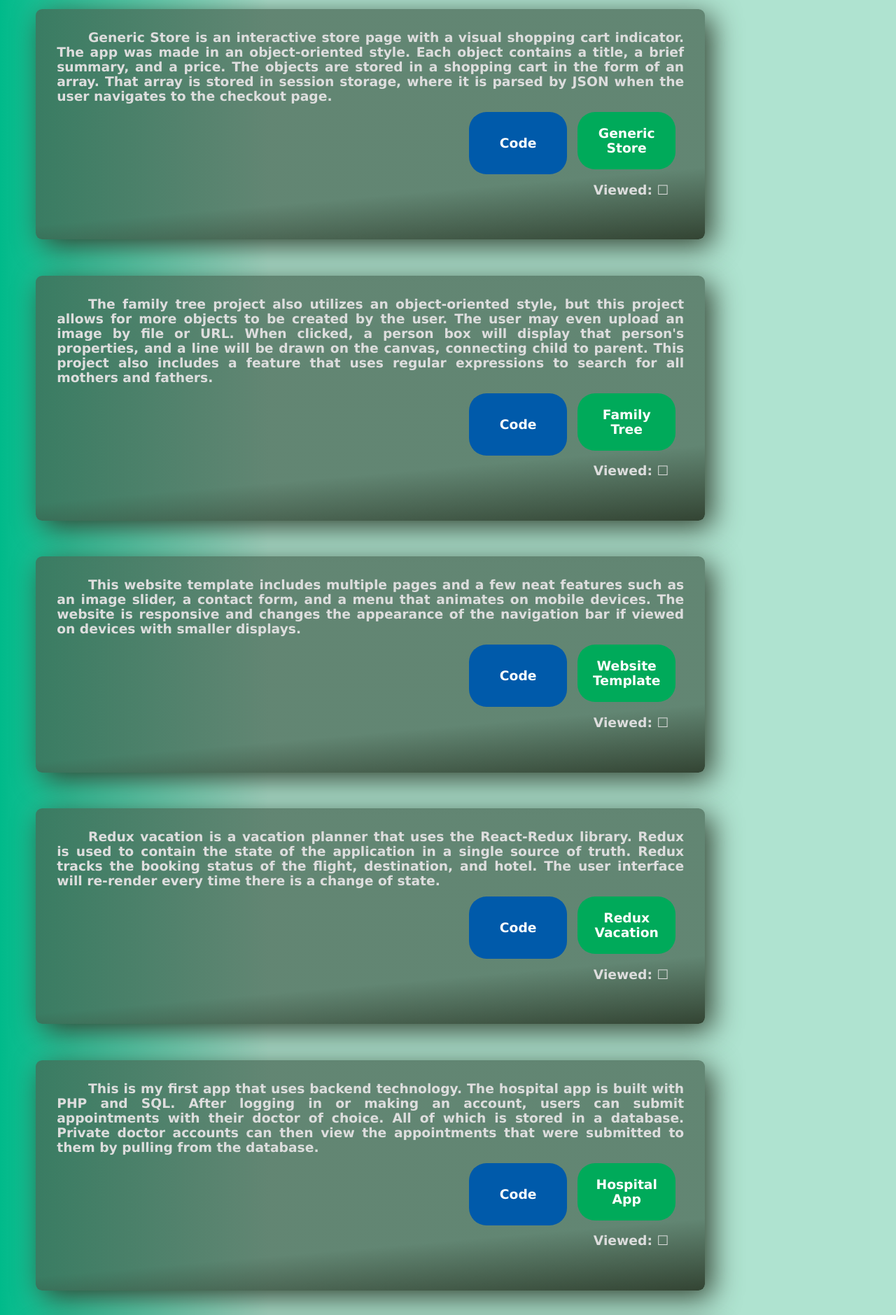
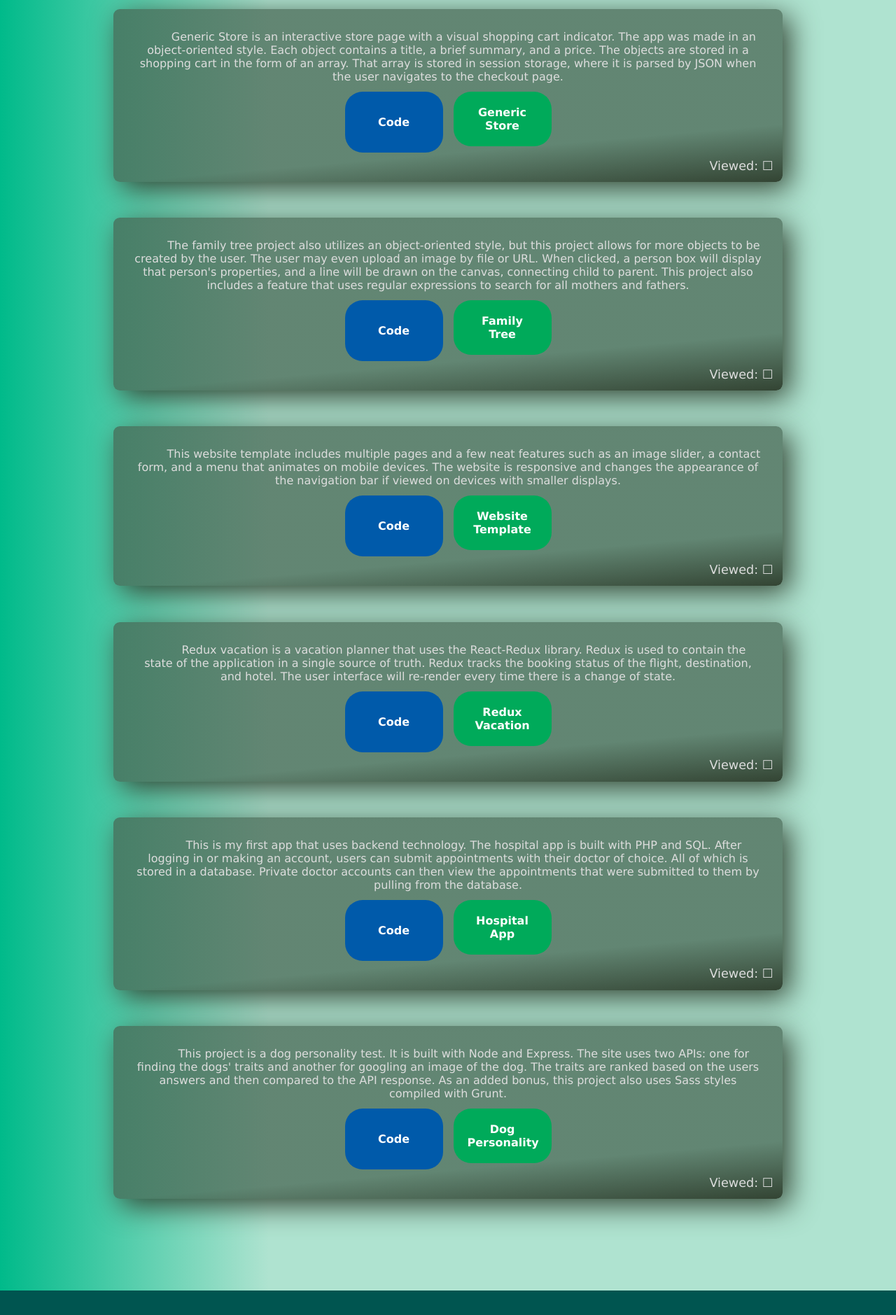
Before and after one commit to tiller1010/portfolio, a React (Create React App) app: page /#/projects in a window 1280 px wide. Shown: the part 580-2459 px from the top of the page at 70% size. Built offline with nearby package versions, Linux system fonts and the light colour scheme; a web font is replaced by a local one.

Commit message:
Some refactoring

```diff
--- a/src/App.css
+++ b/src/App.css
@@ -31,7 +31,7 @@ Animations
 
 @keyframes pageStack{
   0%{
-    background: #f1f1f1;
+    background: #f0f0f0;
     box-shadow: 3px 3px 0 #ddd;
   }
   33%{
@@ -60,7 +60,7 @@ Animations
   animation-duration: .5s;
 }
 
-.booksReadAnimate{
+#booksButton:hover{
   animation-name: pageStack;
   animation-duration: .5s;
   animation-fill-mode: forwards;
@@ -173,10 +173,10 @@ body{
   margin-top: 10px
 }
 
-h3{
+.box-container{
   text-indent: 5%;
   padding: 30px;
-  margin:4%;
+  margin: 4%;
   width:70%;
   font-family: "Lucida Sans Unicode", "Lucida Grande", sans-serif;
   background: linear-gradient(175deg,#466451bb 75%,#343);
@@ -185,7 +185,11 @@ h3{
   text-align: justify;
   box-shadow:10px 10px 40px #343;
 }
+.box-container:first-of-type{
+  margin-top: 150px;
+}
 p{
+  font-size: 1.1em;
   text-indent: 2%;
 }
 
@@ -259,8 +263,15 @@ a{
   text-decoration: none;
 }
 
+.projectFrame{
+  text-align: center;
+  margin: 4% auto;
+  position: relative;
+}
+
 #contacts{
   text-align: center;
+  margin:  150px auto 4% auto;
 }
 #emailBox{
   padding:20px;
@@ -346,9 +357,9 @@ a{
     width:30px;
     margin:10px;
   }
-  h3{
+  .box-container{
     width:80%;
-    margin:auto;
+    margin: 4% auto;
     font-size:16px;
     text-align: left;
   }
@@ -369,7 +380,7 @@ a{
     text-align: left;
     transform: translateX(0px);
   }
-  #bookSeperator{
+  #booksButton{
     font-size: 21px;
     margin-bottom:0;
   }
--- a/src/aboutMe.js
+++ b/src/aboutPage.js
@@ -10,7 +10,8 @@ const bookSeperatorStlye={
   letterSpacing: '4px',
   padding:'10px 0',
   transform:'translateY(40px)',
-  color:'#0da'
+  color:'#0da',
+  textShadow: '1px 1px black'
 }
 
 class Description extends Component{
@@ -29,9 +30,6 @@ class Description extends Component{
           frames[i].classList.add('animated');
         }
       }
-      if(booksRead.getBoundingClientRect().top<385){
-        booksRead.classList.add('booksReadAnimate');
-      }
     })
 
     ctx.beginPath();
@@ -46,7 +44,7 @@ class Description extends Component{
   render(){
     return(
       <div className='animatedContainer'>
-        <h3 className='window animated' style={{visibility:'visible'}}>
+        <div className='window box-container animated' style={{visibility:'visible'}}>
           <header>Introduction</header><hr/>
           <p>
           Do you need a new web developer (or member of your web team)?
@@ -55,9 +53,9 @@ class Description extends Component{
           I am a self-taught aspiring web developer in search of my first web-related
           employment opportunity.
           </p>
-        </h3>
+        </div>
         <canvas id='arrowIndicator' height='25' width='40'/>
-        <h3 className='window rightSide'>
+        <div className='window box-container rightSide'>
           <header>Experience</header><hr/>
           <p>
           I have spent more than a year immersing myself in a strenuous
@@ -68,8 +66,8 @@ class Description extends Component{
           projects. I have been supplementing these efforts by attending
           monthly meet-ups with Coderie, so I can learn from the best!
           </p>
-        </h3>
-        <h3 className='window leftSide'>
+        </div>
+        <div className='window box-container leftSide'>
           <header>Skills</header><hr/>
           <p>
           I am well-versed in HTML, CSS, JavaScript, and more! My
@@ -78,8 +76,8 @@ class Description extends Component{
           jQuery. I use a variety of technologies to assist myself in
           development, indluding Git, GitHub and Chrome Dev Tools.
           </p>
-        </h3>
-        <h3 className='window rightSide'>
+        </div>
+        <div className='window box-container rightSide'>
           <header>Moving forward</header><hr/>
           <p>
           I love to learn new things and do so every day. For example, just
@@ -92,9 +90,9 @@ class Description extends Component{
           delighted me, and I am excited to see what I might create in the
           future!
           </p>
-        </h3>
+        </div>
         <hr style={{transform:'translateY(50px)'}}/>
-        <Link to='/books'><h1 id='bookSeperator' style={bookSeperatorStlye}>Books I have read:</h1></Link>
+        <Link to='/books'><h1 id='booksButton' style={bookSeperatorStlye}>Books I have read:</h1></Link>
       </div>
     );
   }
--- a/src/booksRead.js
+++ b/src/booksReadPage.js
@@ -14,13 +14,13 @@ const bookSeperatorStlye={
 
 const Book=(props)=>{
   return(
-    <div className='window' style={{marginTop: '10px'}}>
-      <h3 className={props.side + 'Side'}>
+    <div className={`window box-container ${props.side}Side`} style={{marginTop: '10px'}}>
+      <div>
         <img src={props.image} alt='book' style={{float: props.side, height:'200px', width:'160px', margin:'10px'}}/>
         <header>{props.title}</header>
         <h5 style={{textAlign: props.side, transform: props.side === 'right' ? 'translateX(-39px)' : ''}}>by: {props.author}</h5><hr/>
         <p>{props.description}</p>
-      </h3>
+      </div>
     </div>
   )
 }
--- a/src/contacts.js
+++ b/src/contactsPage.js
@@ -12,12 +12,12 @@ class Contacts extends Component{
   render(){
     return(
       <div className='animatedContainer'>
-        <h3 className='window animated' id='contacts' style={{visibility:'visible'}}>
+        <div className='window box-container animated' id='contacts' style={{visibility:'visible'}}>
           <a href='mailto:tiller1010@gmail.com' rel="noopener noreferrer"><img id='email' src='https://files.readme.io/3aa137c-logo_lockup_gmail_icon_horizontal.png' alt='email' style={{width:'400px', height:'220px', display:'block', margin:'auto'}}/></a><hr/>
           <Contact verticalMargin='20px' width='300px' height='100px' link='https://www.meetup.com/members/261337114/' image='https://secure.meetup.com/s/img/0/logo/svg/logo--script.svg'/>
           <Contact verticalMargin='20px' width='300px' height='80px' link='https://www.linkedin.com/in/tyler-trout-453b92173/' image='https://upload.wikimedia.org/wikipedia/commons/thumb/0/01/LinkedIn_Logo.svg/1280px-LinkedIn_Logo.svg.png'/>
           <Contact verticalMargin='35px' width='300px' height='160px' link='https://www.upwork.com/freelancers/~01e2adada235766c48' image='https://www.chrisjacobie.com/wp-content/uploads/2018/03/upwork2-300x169.png'/>
-        </h3>
+        </div>
       </div>
     );
   }
--- a/src/projectList.js
+++ b/src/projectPage.js
@@ -11,6 +11,17 @@ const projectHeadingStyle = {
   alignItems: 'baseline',
   marginBottom: '20px',
   boxShadow: '0 4px 2px -2px #fff'
+}
+
+class ProjectHeading extends Component {
+  render(){
+    return(
+      <div style={projectHeadingStyle}>
+        <h2>{this.props.projectType}</h2>
+        <FontAwesomeIcon icon={faSyncAlt} style={{cursor: 'pointer', transform: 'scale(1.5)'}} onClick={this.props.switchType} />
+    </div>
+    )
+  }
 }
 
 class ProjectLink extends Component{
@@ -34,20 +45,9 @@ class ProjectLink extends Component{
          <a target='_blank' rel="noopener noreferrer" href={this.props.link}>
            <div onClick={this.handleClick} className='projectBox'>{this.props.name}</div>
         </a>
-        <p style={{textAlign: 'right', marginRight: '10px'}}>Viewed: {this.state.viewed}</p>
+        <p style={{position:'absolute', right:'10px', width:'100px'}}>Viewed: {this.state.viewed}</p>
     </div>
     );
-  }
-}
-
-class ProjectHeading extends Component {
-  render(){
-    return(
-      <div style={projectHeadingStyle}>
-        <h2>{this.props.projectType}</h2>
-        <FontAwesomeIcon icon={faSyncAlt} style={{cursor: 'pointer', transform: 'scale(1.5)'}} onClick={this.props.switchType} />
-    </div>
-    )
   }
 }
 
@@ -71,19 +71,19 @@ class Projects extends Component{
       return(
         <div className='window animated' style={{visibility:'visible'}}>
           <ProjectHeading projectType={this.state.projectType} switchType={this.switchType}/>
-          <h3 className='projectFrame'>
+          <div className='projectFrame box-container'>
             Generic Store is an interactive store page with a visual shopping cart
             indicator. The app was made in an object-oriented style. Each object
             contains a title, a brief summary, and a price. The objects are stored in a
             shopping cart in the form of an array. That array is stored in session
             storage, where it is parsed by JSON when the user navigates to the
             checkout page.
-            <div style={{display: 'flex', justifyContent: 'flex-end', margin: '12px'}}>
+            <div style={{display: 'flex', justifyContent: 'center', margin: '12px'}}>
               <a target='_blank' rel="noopener noreferrer" href='https://github.com/tiller1010/generic-store'><div className='codeBox'>Code</div></a>
               <ProjectLink name='Generic Store' link='https://tiller1010.github.io/generic-store/'/>
             </div>
-          </h3>
-          <h3 className='projectFrame'>
+          </div>
+          <div className='projectFrame box-container'>
             The family tree project also utilizes an object-oriented style, but
             this project allows for more objects to be created by the user. The
             user may even upload an image by file or URL. When clicked, a
@@ -91,52 +91,52 @@ class Projects extends Component{
             drawn on the canvas, connecting child to parent. This project
             also includes a feature that uses regular expressions to search
             for all mothers and fathers.
-            <div style={{display: 'flex', justifyContent: 'flex-end', margin: '12px'}}>
+            <div style={{display: 'flex', justifyContent: 'center', margin: '12px'}}>
               <a target='_blank' rel="noopener noreferrer" href='https://github.com/tiller1010/familyTree'><div className='codeBox'>Code</div></a>
               <ProjectLink name= 'Family Tree' link='https://tiller1010.github.io/familyTree'/>
             </div>
-          </h3>
-          <h3 className='projectFrame'>
+          </div>
+          <div className='projectFrame box-container'>
             This website template includes multiple pages and a few neat
             features such as an image slider, a contact form, and a menu that
             animates on mobile devices. The website is responsive and
             changes the appearance of the navigation bar if viewed on
             devices with smaller displays.
-            <div style={{display: 'flex', justifyContent: 'flex-end', margin: '12px'}}>
+            <div style={{display: 'flex', justifyContent: 'center', margin: '12px'}}>
               <a target='_blank' rel="noopener noreferrer" href='https://github.com/tiller1010/template1'><div className='codeBox'>Code</div></a>
               <ProjectLink name= 'Website Template' link='https://tiller1010.github.io/template1'/>
             </div>
-          </h3>
-          <h3 className='projectFrame'>
+          </div>
+          <div className='projectFrame box-container'>
             Redux vacation is a vacation planner that uses the React-Redux
             library. Redux is used to contain the state of the application in a
             single source of truth. Redux tracks the booking status of the
             flight, destination, and hotel. The user interface will re-render
             every time there is a change of state.
-            <div style={{display: 'flex', justifyContent: 'flex-end', margin: '12px'}}>
+            <div style={{display: 'flex', justifyContent: 'center', margin: '12px'}}>
               <a target='_blank' rel="noopener noreferrer" href='https://github.com/tiller1010/redux-vacation'><div className='codeBox'>Code</div></a>
               <ProjectLink name= 'Redux Vacation' link='https://tiller1010.github.io/redux-vacation'/>
             </div>
-          </h3>
-          <h3 className='projectFrame'>
+          </div>
+          <div className='projectFrame box-container'>
             This is my first app that uses backend technology. The hospital app is built with PHP and SQL.
             After logging in or making an account, users can submit appointments with their doctor of choice. All of which is stored in a database.
             Private doctor accounts can then view the appointments that were submitted to them by pulling from the database.
-            <div style={{display: 'flex', justifyContent: 'flex-end', margin: '12px'}}>
+            <div style={{display: 'flex', justifyContent: 'center', margin: '12px'}}>
               <a target='_blank' rel="noopener noreferrer" href='https://github.com/tiller1010/hospitalApp'><div className='codeBox'>Code</div></a>
               <ProjectLink name= 'Hospital App' link='http://hospitalapp.esy.es'/>
             </div>
-          </h3>
-          <h3 className='projectFrame'>
+          </div>
+          <div className='projectFrame box-container'>
             This project is a dog personality test. It is built with Node and Express.
             The site uses two APIs: one for finding the dogs' traits and another for googling an image of the dog.
             The traits are ranked based on the users answers and then compared to the API response.
             As an added bonus, this project also uses Sass styles compiled with Grunt.
-            <div style={{display: 'flex', justifyContent: 'flex-end', margin: '12px'}}>
+            <div style={{display: 'flex', justifyContent: 'center', margin: '12px'}}>
               <a target='_blank' rel="noopener noreferrer" href='https://github.com/tiller1010/dog-personality'><div className='codeBox'>Code</div></a>
               <ProjectLink name= 'Dog Personality' link='http://dog-personality.herokuapp.com'/>
             </div>
-          </h3>
+          </div>
         </div>
       );
     }
@@ -144,22 +144,22 @@ class Projects extends Component{
         return(
           <div className='window animated' style={{visibility:'visible'}}>
             <ProjectHeading projectType={this.state.projectType} switchType={this.switchType}/>
-              <h3 className='projectFrame'>
+              <div className='projectFrame box-container'>
                  Siri Thai Truck asked for help customizing their Weebly page.
                  I got to learn a little bit about how Weebly works and added custom elements and styles.
                  The page now includes new fonts, a slight gradient, and a site icon.
-                <div style={{display: 'flex', justifyContent: 'flex-end', margin: '12px'}}>
+                <div style={{display: 'flex', justifyContent: 'center', margin: '12px'}}>
                   <ProjectLink name= 'Siri Thai Truck' link='http://sirithaitruck.com'/>
                 </div>
-              </h3>
-              <h3 className='projectFrame'>
+              </div>
+              <div className='projectFrame box-container'>
                 The Gears & Grub event in Erie needed a site that would list all bands, food trucks, and vendors.
                 They also needed to direct visitors to the location of the event, as well as the weather.
                 I built them a Wordpress site so that they could manage updates and posts as well as utilize a few plugins.
-                <div style={{display: 'flex', justifyContent: 'flex-end', margin: '12px'}}>
+                <div style={{display: 'flex', justifyContent: 'center', margin: '12px'}}>
                   <ProjectLink name= 'Gears & Grub' link='https://gearsandgruberie.com'/>
                 </div>
-              </h3>
+              </div>
           </div>
         )
       }
```
Also changed, not shown: src/App.js (+4 -4 lines).
